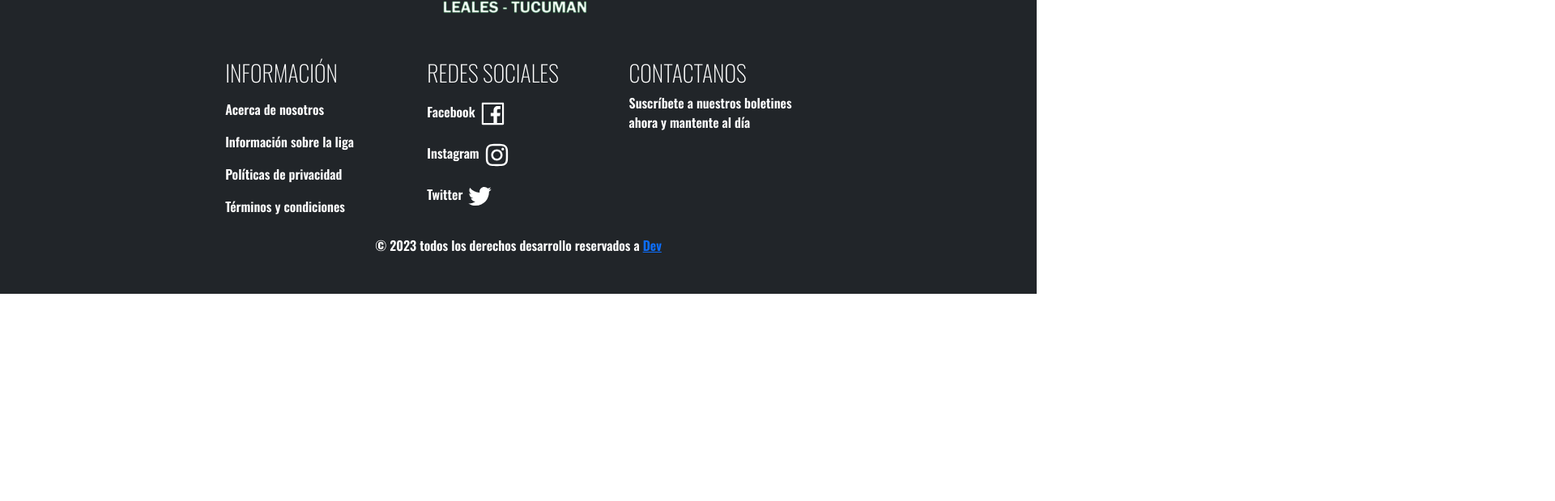
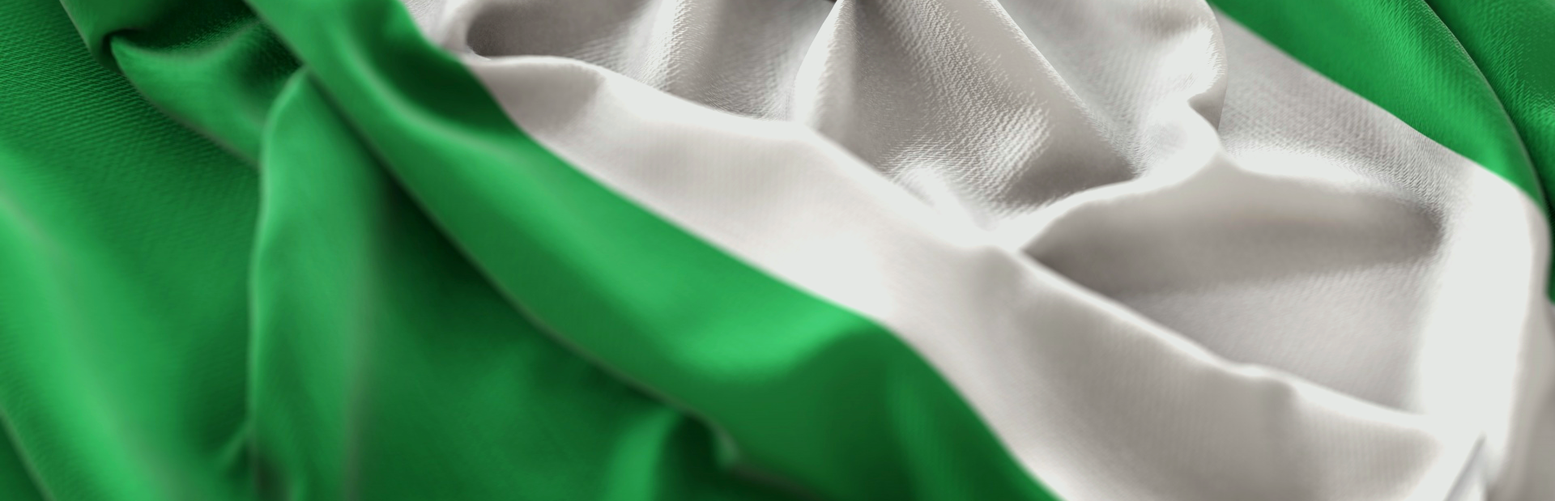
Before and after one commit to Mario-Chavez/san-fernando-web, a React (Vite) app: page / in a window 1280 px wide. Shown: the part 1140-1759 px from the top of the page at 81% size, 1920 px wide, since content can reach past the window. Before the commit the page ends 1503 px from the top, so only its background shows below. Built offline with nearby package versions, Linux system fonts and the light colour scheme.

Commit message:
see agrego las img para el banner del medio

```diff
--- a/src/components/Home.jsx
+++ b/src/components/Home.jsx
@@ -3,6 +3,7 @@ import { Carousel, Container, Image } from "react-bootstrap";
 import imgSlider1 from "../assets/img-slider1.png";
 import imgSlider2 from "../assets/img-slider2.png";
 import imgSlider3 from "../assets/img-slider3.png";
+import SectionMedia from "./SectionMedia";
 
 const Home = () => {
     return (
@@ -21,6 +22,7 @@ const Home = () => {
                     <Carousel.Caption></Carousel.Caption>
                 </Carousel.Item>
             </Carousel>
+            <SectionMedia />
         </div>
     );
 };
--- /dev/null
+++ b/src/components/SectionMedia.jsx
@@ -0,0 +1,18 @@
+import React from "react";
+import letra from "../assets/letras-verde.png";
+import bandera from "../assets/bandera-principal.png";
+
+const SectionMedia = () => {
+    return (
+        <>
+            <div className="w-100 object-fit-cover">
+                <img src={bandera} alt="" />
+                <div>
+                    <img src={letra} alt="" />
+                </div>
+            </div>
+        </>
+    );
+};
+
+export default SectionMedia;
--- a/src/components/common/Footer.jsx
+++ b/src/components/common/Footer.jsx
@@ -11,7 +11,7 @@ const Footer = () => {
         <>
             <footer className="  fw-bold  mt-auto  text-bg-dark pb-5 " id="footer">
                 <div className="text-center  d-flex flex-column justify-content-center align-items-center">
-                    <Image src={logo} style={{ width: "18rem", marginBottom: "2rem" }} />
+                    <Image src={logo} style={{ width: "15rem", marginBottom: "2rem" }} />
                 </div>
                 <div className="container d-flex justify-content-center ">
                     <div className="row">
@@ -51,19 +51,24 @@ const Footer = () => {
                                             className=" text-reset text-green"
                                         >
                                             {" "}
-                                            <AiOutlineFacebook size={35} />
+                                            <AiOutlineFacebook
+                                                size={35}
+                                                className="ms-3"
+                                            />
                                         </a>
                                     </div>
                                 </li>
                                 <li className="py-2">
                                     <div>
-                                        Instagram <AiOutlineInstagram size={35} />
+                                        Instagram{" "}
+                                        <AiOutlineInstagram size={35} className="ms-3" />
                                     </div>
                                 </li>
                                 <li className="py-2">
                                     {" "}
                                     <div>
-                                        Twitter <AiOutlineTwitter size={35} />
+                                        Twitter{" "}
+                                        <AiOutlineTwitter size={35} className="ms-3" />
                                     </div>
                                 </li>
                             </ul>
```
Also changed, not shown: src/assets/letras-verde.png (added).
